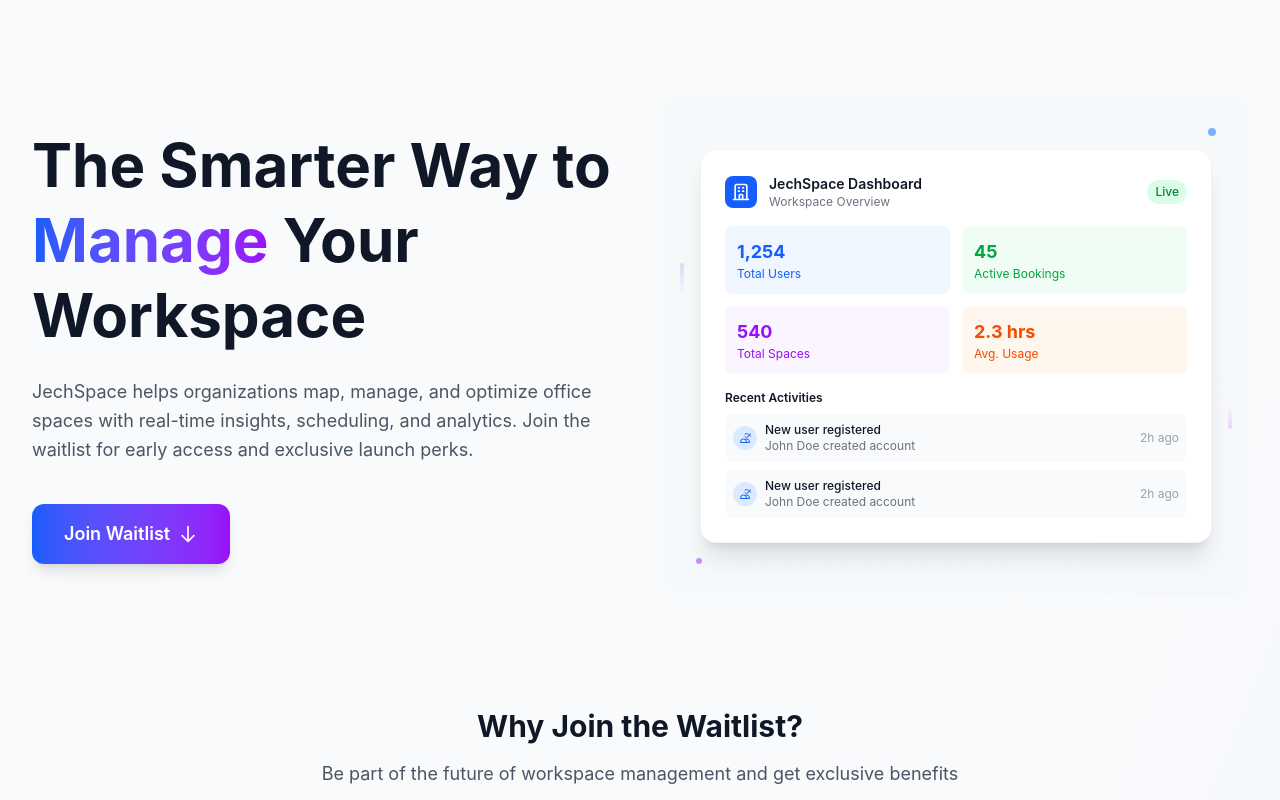
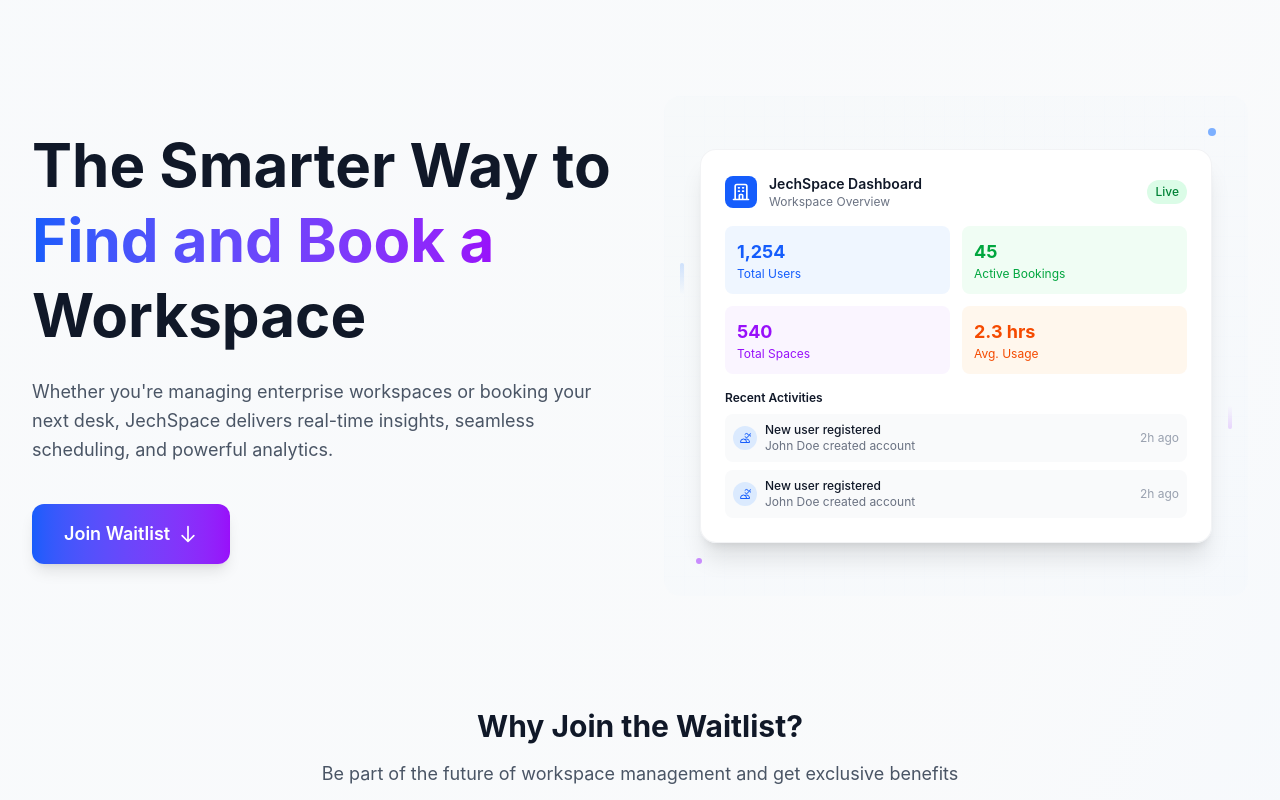
Before and after one commit to JechSpace/jechspace-waitlist-frontend, a React (Vite) app: page / in a window 1280 px wide. Shown: the top 800 px of the page. Built offline with nearby package versions, Linux system fonts and the light colour scheme.

Commit message:
Update: waitlist information and page UI

```diff
--- a/package.json
+++ b/package.json
@@ -21,7 +21,8 @@
     "lucide-react": "^0.519.0",
     "react": "^19.1.0",
     "react-dom": "^19.1.0",
-    "tailwind-merge": "^3.3.1"
+    "tailwind-merge": "^3.3.1",
+    "typed.js": "2.1.0"
   },
   "devDependencies": {
     "@eslint/js": "^9.25.0",
--- a/src/components/WaitlistFooter.jsx
+++ b/src/components/WaitlistFooter.jsx
@@ -49,7 +49,11 @@
 
                         {/* Tagline */}
                         <p className="text-gray-400 text-lg mb-8 max-w-2xl mx-auto">
-              JechSpace is building a comprehensive digital workspace management platform designed to optimize office space, improve productivity, and enhance workplace experience. Join today and be part of shaping the future of work.
+                            Built for the future of work. JechSpace helps
+                            organizations optimize their spaces and individuals
+                            book with confidence—all through one intelligent
+                            platform. Join our waitlist and be among the first
+                            to experience workspace management reimagined.
                         </p>
 
                         {/* Social Links */}
--- a/src/pages/WaitlistPage.jsx
+++ b/src/pages/WaitlistPage.jsx
@@ -1,5 +1,6 @@
-import React from "react";
+import React, { useEffect, useRef } from "react";
 import { motion } from "framer-motion";
+import Typed from "typed.js";
 import Navbar from "../components/Navbar";
 import WaitlistFooter from "../components/WaitlistFooter";
 import WaitlistForm from "../components/WaitlistForm";
@@ -7,6 +8,25 @@
 import FAQSection from "../components/FAQSection";
 
 const WaitlistPage = () => {
+    // Create reference for the typing animation
+    const typedElement = useRef(null);
+
+    useEffect(() => {
+        const typed = new Typed(typedElement.current, {
+            strings: ["Manage your", "Find and Book a"],
+            typeSpeed: 60,
+            backSpeed: 60,
+            backDelay: 1800,
+            loop: true,
+            showCursor: false,
+        });
+
+        return () => {
+            // Cleanup on unmount
+            typed.destroy();
+        };
+    }, []);
+
     return (
         <div className="min-h-screen bg-gradient-to-br from-slate-50 via-gray-50 to-blue-50">
             <Navbar />
@@ -25,16 +45,18 @@
                         >
                             <h1 className="text-3xl sm:text-4xl md:text-5xl lg:text-6xl font-bold text-gray-900 leading-tight">
                                 The Smarter Way to{" "}
-                                <span className="bg-gradient-to-r from-blue-600 to-purple-600 bg-clip-text text-transparent">
-                                    Manage
-                                </span>{" "}
-                                Your Workspace
+                                <span
+                                    ref={typedElement}
+                                    className="bg-gradient-to-r from-blue-600 to-purple-600 bg-clip-text text-transparent"
+                                />{" "}
+                                <br className="hidden sm:block" />
+                                Workspace
                             </h1>
                             <p className="text-sm sm:text-lg text-gray-600 leading-relaxed max-w-2xl mx-auto lg:mx-0">
-                                JechSpace helps organizations map, manage, and
-                                optimize office spaces with real-time insights,
-                                scheduling, and analytics. Join the waitlist for
-                                early access and exclusive launch perks.
+                                Whether you're managing enterprise workspaces or
+                                booking your next desk, JechSpace delivers
+                                real-time insights, seamless scheduling, and
+                                powerful analytics.
                             </p>
                             <div className="pt-4">
                                 <button
```
Also changed, not shown: 1 other file (tests, documents, lock files or other folders). Lines whose indentation alone changed are shown as unchanged.
